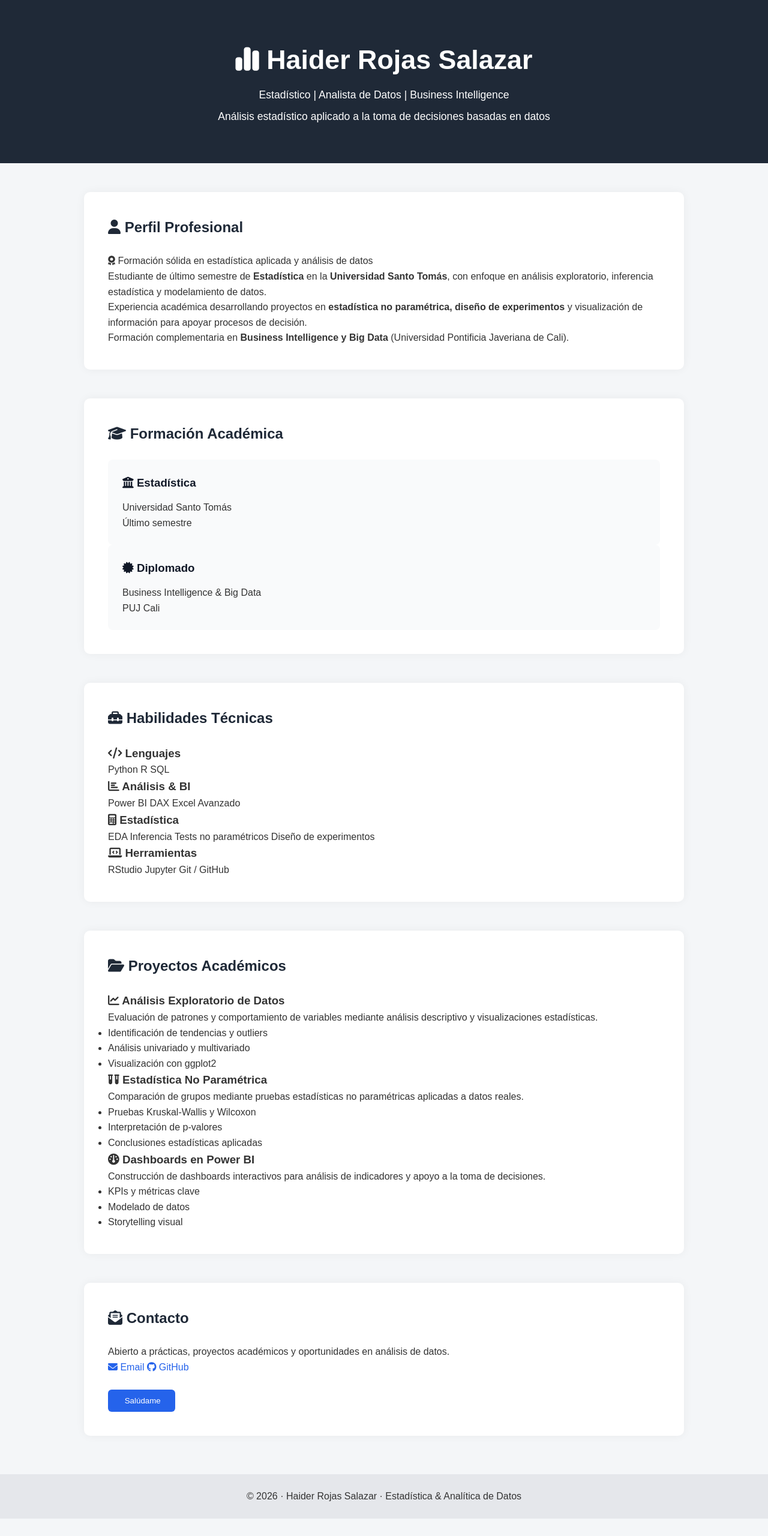
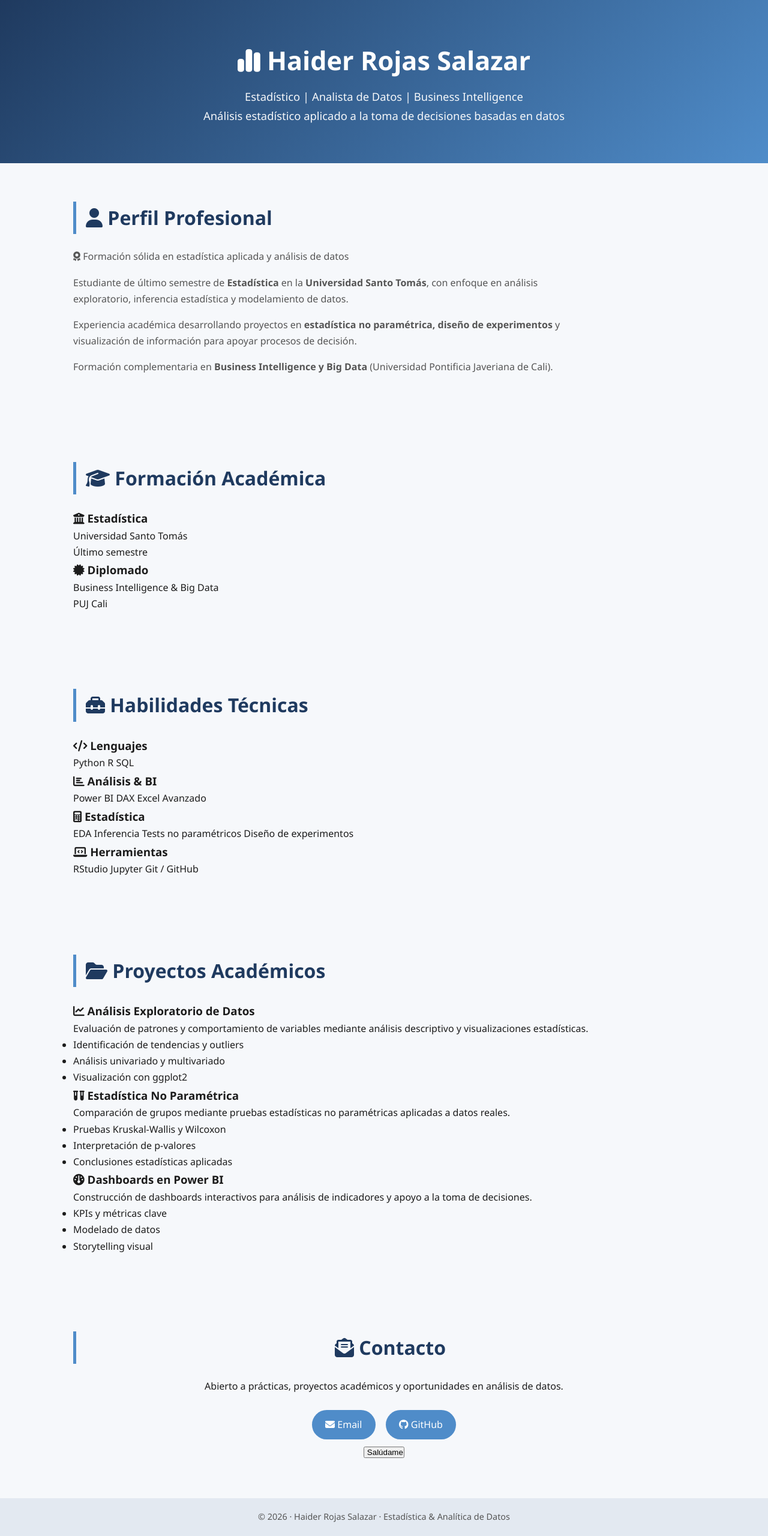
Before and after one commit to haiderrojassalazar089-bot/haiderrojassalazar089-bot.github.io, a plain HTML site: page index.html in a window 1280 px wide. Shown: the whole page at 60% size. Before the commit the page ends 2531 px from the top, so only its background shows below. Drawn offline with Linux system fonts and the light colour scheme.

Commit message:
Update styles.css

```diff
--- a/styles.css
+++ b/styles.css
@@ -1,110 +1,205 @@
+/* ===============================
+   RESET & CONFIGURACIÓN GENERAL
+================================ */
 * {
   margin: 0;
   padding: 0;
   box-sizing: border-box;
 }
 
-body {
-  font-family: Arial, Helvetica, sans-serif;
-  background-color: #f4f6f8;
-  color: #333;
-  line-height: 1.6;
+:root {
+  --primary: #1f3a5f;
+  --secondary: #4f8cc9;
+  --accent: #e9eff6;
+  --text-dark: #1c1c1c;
+  --text-light: #555;
+  --bg-light: #f6f8fb;
 }
 
-/* HERO */
+body {
+  font-family: 'Segoe UI', Tahoma, sans-serif;
+  color: var(--text-dark);
+  background-color: var(--bg-light);
+  line-height: 1.7;
+}
+
+/* ===============================
+   HEADER / HERO
+================================ */
 .hero {
-  background-color: #1f2937;
-  color: white;
+  background: linear-gradient(135deg, var(--primary), var(--secondary));
+  color: #fff;
+  padding: 4rem 2rem;
   text-align: center;
-  padding: 4rem 1rem;
 }
 
 .hero h1 {
-  font-size: 2.8rem;
+  font-size: 2.7rem;
+  margin-bottom: 0.5rem;
 }
 
 .hero p {
-  margin-top: 0.5rem;
-  font-size: 1.1rem;
+  font-size: 1.15rem;
+  opacity: 0.95;
 }
 
-.subtitle {
-  margin-top: 1rem;
-  font-size: 0.95rem;
-  opacity: 0.85;
+/* ===============================
+   SECCIONES GENERALES
+================================ */
+.section {
+  max-width: 1100px;
+  margin: 0 auto;
+  padding: 4rem 2rem;
 }
 
-/* SECTIONS */
-section {
-  max-width: 1000px;
-  margin: 3rem auto;
-  background: white;
-  padding: 2.5rem;
-  border-radius: 10px;
-  box-shadow: 0 0 15px rgba(0,0,0,0.05);
+.section h2 {
+  font-size: 2rem;
+  color: var(--primary);
+  margin-bottom: 1.5rem;
+  border-left: 5px solid var(--secondary);
+  padding-left: 1rem;
 }
 
-section h2 {
-  margin-bottom: 1.5rem;
-  color: #1f2937;
+/* ===============================
+   PERFIL
+================================ */
+.profile p {
+  max-width: 850px;
+  margin-bottom: 1rem;
+  color: var(--text-light);
 }
 
-/* GRID */
-.grid {
+/* ===============================
+   EDUCACIÓN
+================================ */
+.education-list {
   display: grid;
-  grid-template-columns: repeat(auto-fit, minmax(250px, 1fr));
+  grid-template-columns: repeat(auto-fit, minmax(280px, 1fr));
   gap: 1.5rem;
 }
 
-/* CARDS */
-.card {
-  background-color: #f9fafb;
+.education-item {
+  background: #fff;
   padding: 1.5rem;
-  border-radius: 8px;
+  border-radius: 10px;
+  box-shadow: 0 10px 20px rgba(0,0,0,0.08);
 }
 
-.card h3 {
-  margin-bottom: 0.8rem;
-  color: #111827;
+.education-item h3 {
+  color: var(--primary);
+  margin-bottom: 0.3rem;
 }
 
-.card ul {
-  margin-left: 1.2rem;
+/* ===============================
+   HABILIDADES
+================================ */
+.skills-list {
+  display: grid;
+  grid-template-columns: repeat(auto-fit, minmax(220px, 1fr));
+  gap: 1.5rem;
 }
 
-.card li {
+.skill-group {
+  background: #fff;
+  padding: 1.4rem;
+  border-radius: 10px;
+  box-shadow: 0 10px 20px rgba(0,0,0,0.08);
+}
+
+.skill-group h3 {
+  margin-bottom: 0.6rem;
+  color: var(--primary);
+}
+
+.skill-group ul {
+  list-style: none;
+}
+
+.skill-group li {
+  padding-left: 1.2rem;
+  position: relative;
   margin-bottom: 0.4rem;
 }
 
-/* LINKS */
-a {
-  color: #2563eb;
-  text-decoration: none;
+.skill-group li::before {
+  content: "✔";
+  position: absolute;
+  left: 0;
+  color: var(--secondary);
 }
 
-a:hover {
-  text-decoration: underline;
+/* ===============================
+   PROYECTOS
+================================ */
+.projects-grid {
+  display: grid;
+  grid-template-columns: repeat(auto-fit, minmax(300px, 1fr));
+  gap: 1.6rem;
 }
 
-/* BUTTON */
-button {
-  margin-top: 1.5rem;
-  padding: 0.7rem 1.5rem;
-  background-color: #2563eb;
-  border: none;
-  color: white;
-  border-radius: 6px;
-  cursor: pointer;
+.project-card {
+  background: #fff;
+  padding: 1.6rem;
+  border-radius: 12px;
+  box-shadow: 0 12px 25px rgba(0,0,0,0.09);
+  transition: transform 0.3s ease;
 }
 
-button:hover {
-  background-color: #1e40af;
+.project-card:hover {
+  transform: translateY(-6px);
 }
 
-/* FOOTER */
+.project-card h3 {
+  margin-bottom: 0.6rem;
+  color: var(--primary);
+}
+
+/* ===============================
+   CONTACTO
+================================ */
+.contact {
+  text-align: center;
+}
+
+.contact p {
+  margin-bottom: 1.2rem;
+}
+
+.contact a {
+  display: inline-block;
+  margin: 0.4rem;
+  padding: 0.7rem 1.4rem;
+  background: var(--secondary);
+  color: #fff;
+  border-radius: 25px;
+  text-decoration: none;
+  transition: background 0.3s;
+}
+
+.contact a:hover {
+  background: var(--primary);
+}
+
+/* ===============================
+   FOOTER
+================================ */
 footer {
   text-align: center;
-  padding: 1.5rem;
-  background-color: #e5e7eb;
-  margin-top: 4rem;
+  padding: 1.2rem;
+  background: #e3e9f1;
+  color: #555;
+  font-size: 0.9rem;
 }
+
+/* ===============================
+   RESPONSIVE
+================================ */
+@media (max-width: 768px) {
+  .hero h1 {
+    font-size: 2.2rem;
+  }
+
+  .section {
+    padding: 3rem 1.5rem;
+  }
+}
```
